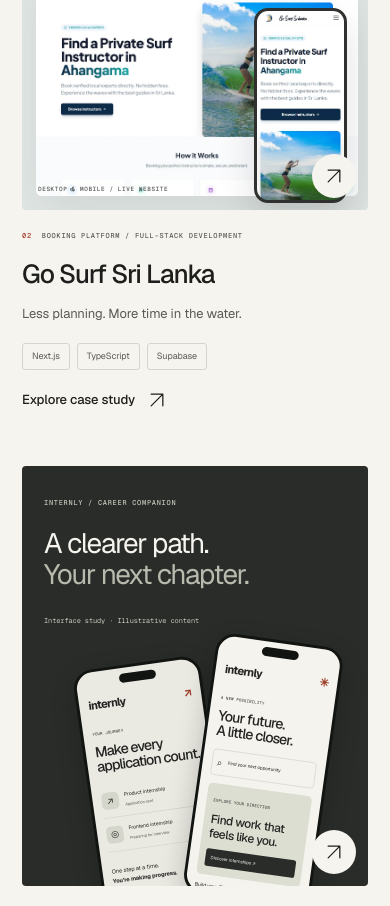
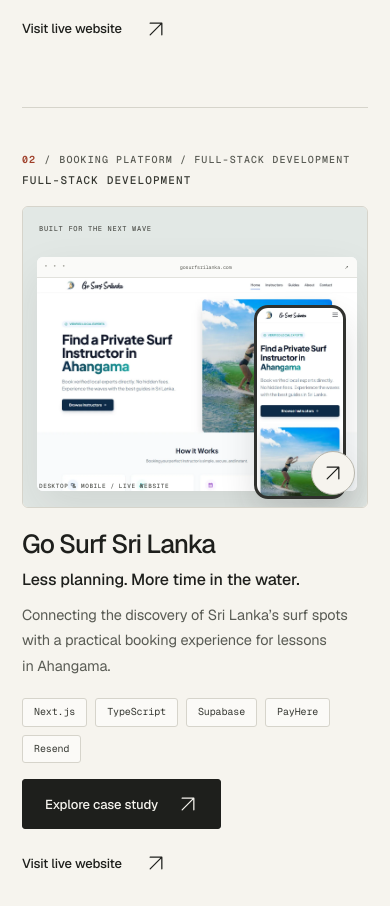
Before and after one commit to tharinduxn/tharindunimesh.com, a Next.js app: page / in a window 390 px wide. Shown: the part 2032-2938 px from the top of the page. Built offline with nearby package versions, Linux system fonts and the light colour scheme.

Commit message:
feat(projects): implement immersive case study layout

```diff
--- a/app/styles/projects.css
+++ b/app/styles/projects.css
@@ -1,12 +1,33 @@
 .project-list {
   display: flex;
   flex-direction: column;
-  gap: 70px;
+  gap: 88px;
+}
+.project {
+  padding-bottom: 56px;
+  border-bottom: 1px solid var(--line);
+}
+.project:last-child {
+  padding-bottom: 0;
+  border-bottom: 0;
+}
+.project-meta-bar {
+  display: flex;
+  justify-content: space-between;
+  align-items: center;
+  gap: 16px;
+  margin-bottom: 16px;
+  color: var(--muted);
+}
+.project-role-badge {
+  color: var(--ink-secondary);
 }
 .project-preview {
   display: block;
   position: relative;
-  border-radius: 4px;
+  border-radius: var(--radius-sm);
+  border: 1px solid var(--line);
+  overflow: hidden;
 }
 .project-visual {
   height: 560px;
@@ -86,58 +107,96 @@
   position: absolute;
   bottom: 20px;
   right: 20px;
-  width: 44px;
-  height: 44px;
+  width: 48px;
+  height: 48px;
   border-radius: 50%;
   background: var(--paper);
   color: var(--ink);
+  border: 1px solid var(--line-strong);
+  box-shadow: var(--shadow-md);
   display: grid;
   place-items: center;
+  transition:
+    background var(--duration-fast) var(--ease-out),
+    color var(--duration-fast) var(--ease-out),
+    border-color var(--duration-fast) var(--ease-out),
+    transform var(--duration-fast) var(--ease-out);
+}
+.project-open:hover {
+  background: var(--accent);
+  color: var(--paper);
+  border-color: var(--accent);
+  transform: scale(1.05);
 }
 .project-caption {
-  display: flex;
-  justify-content: space-between;
-  gap: 24px;
-  padding-top: 27px;
+  display: grid;
+  grid-template-columns: 1.2fr 1fr;
+  gap: 48px;
+  padding-top: 32px;
+  align-items: start;
 }
 .project-category {
   display: flex;
-  gap: 18px;
+  align-items: center;
+  gap: 10px;
   color: var(--muted);
-  font-size: 9px;
+  font-size: 11px;
 }
-.project-category > span {
+.project-category > span:first-child {
+  color: var(--accent);
+  font-weight: 600;
+}
+.project-caption h3 {
+  font-size: clamp(28px, 3.2vw, 38px);
+  font-weight: 500;
+  letter-spacing: var(--tracking-heading);
+  line-height: 1.1;
+}
+.project-caption h3 a:hover {
   color: var(--accent);
 }
-.project-caption h3 {
-  font-size: 30px;
+.project-tagline {
+  font-size: 16px;
   font-weight: 500;
-  letter-spacing: -0.045em;
-  margin-top: 12px;
+  color: var(--ink);
+  margin-top: 10px;
+  line-height: 1.5;
 }
-.project-caption p {
-  font-size: 13px;
+.project-summary {
+  font-size: 14.5px;
   color: var(--muted);
-  margin-top: 8px;
-  line-height: 1.6;
+  margin-top: 10px;
+  line-height: 1.75;
+  max-width: 54ch;
 }
 .project-caption-right {
   display: flex;
   flex-direction: column;
   align-items: flex-end;
   justify-content: space-between;
+  gap: 24px;
 }
 .project-tags {
   display: flex;
   flex-wrap: wrap;
-  gap: 7px;
+  justify-content: flex-end;
+  gap: 8px;
 }
 .project-tags span {
   border: 1px solid var(--line);
-  border-radius: 3px;
-  padding: 5px 9px;
-  font-size: 10px;
-  color: var(--muted);
+  background: var(--surface-elevated);
+  border-radius: var(--radius-xs);
+  padding: 5px 11px;
+  font-family: var(--font-geist-mono), monospace;
+  font-size: 11px;
+  color: var(--ink-secondary);
+}
+.project-actions {
+  display: flex;
+  flex-wrap: wrap;
+  align-items: center;
+  justify-content: flex-end;
+  gap: 12px 24px;
 }
 .visual-internly {
   background: #292c28;
@@ -306,17 +365,24 @@
   margin-top: 25px;
 }
 .case-intro {
-  padding-block: 65px 45px;
+  padding-block: 56px 45px;
+}
+.case-top-bar {
+  display: flex;
+  justify-content: space-between;
+  align-items: center;
+  flex-wrap: wrap;
+  gap: 16px;
 }
 .case-intro .section-label {
   flex-wrap: wrap;
 }
 .case-intro h1 {
   font-size: clamp(50px, 7.7vw, 108px);
-  line-height: 1.05;
-  letter-spacing: -0.07em;
+  line-height: 1.02;
+  letter-spacing: var(--tracking-display);
   font-weight: 500;
-  margin: 25px 0;
+  margin: 24px 0 18px;
 }
 .case-tagline {
   font-size: clamp(18px, 2.2vw, 28px);
@@ -326,19 +392,23 @@
 .case-facts {
   display: grid;
   grid-template-columns: 1fr 1.5fr auto;
+  align-items: center;
   gap: 30px;
-  margin-top: 48px;
-  padding-top: 26px;
-  border-top: 1px solid var(--line);
+  margin-top: 44px;
+  padding: 24px 28px;
+  border: 1px solid var(--line);
+  border-radius: var(--radius-sm);
+  background: var(--surface-elevated);
 }
 .case-facts .eyebrow {
   color: var(--muted);
-  font-size: 9px;
+  font-size: 10px;
 }
 .case-facts p {
-  font-size: 12px;
-  line-height: 1.8;
-  margin-top: 8px;
+  font-size: 14px;
+  font-weight: 500;
+  line-height: 1.6;
+  margin-top: 6px;
 }
 .case-main-visual .project-visual {
   height: 620px;
@@ -500,23 +570,34 @@
     height: 44px;
   }
   .project-caption {
-    display: block;
-    padding-top: 20px;
+    grid-template-columns: 1fr;
+    gap: 20px;
+    padding-top: 22px;
+  }
+  .project-meta-bar {
+    flex-direction: column;
+    align-items: flex-start;
+    gap: 4px;
   }
   .project-caption h3 {
     font-size: 26px;
   }
   .project-category {
-    gap: 10px;
-    font-size: 7px;
+    gap: 8px;
+    font-size: 10px;
   }
   .project-caption-right {
-    align-items: start;
-    margin-top: 18px;
-    gap: 8px;
+    align-items: flex-start;
+    gap: 16px;
+  }
+  .project-tags {
+    justify-content: flex-start;
+  }
+  .project-actions {
+    justify-content: flex-start;
   }
   .project-tags span {
-    font-size: 9px;
+    font-size: 10px;
   }
   .visual-internly {
     height: 420px;
@@ -554,8 +635,12 @@
   }
   .case-facts {
     grid-template-columns: 1fr;
-    gap: 20px;
-    margin-top: 30px;
+    gap: 18px;
+    margin-top: 28px;
+    padding: 20px;
+  }
+  .case-live-btn {
+    justify-self: start;
   }
   .case-main-visual .project-visual {
     height: 300px;
--- a/app/work/[slug]/page.tsx
+++ b/app/work/[slug]/page.tsx
@@ -33,9 +33,14 @@
       <MotionEffects key={slug} />
       <main className="case-study" id="main-content" tabIndex={-1}>
         <section className="case-intro container" data-page-enter>
-          <div className="section-label eyebrow">
-            <span className="index">Case study / {project.number}</span>
-            {project.category}
+          <div className="case-top-bar">
+            <div className="section-label eyebrow">
+              <span className="index">Case study / {project.number}</span>
+              {project.category}
+            </div>
+            <Link className="text-link case-back-link" href="/#work">
+              All selected work <Arrow direction="right" />
+            </Link>
           </div>
           <h1>
             {project.title}
@@ -51,7 +56,12 @@
               <span className="eyebrow">Toolkit</span>
               <p>{project.stack.join(" / ")}</p>
             </div>
-            <a className="text-link" href={project.url} target="_blank" rel="noopener noreferrer">
+            <a
+              className="button button-dark case-live-btn"
+              href={project.url}
+              target="_blank"
+              rel="noopener noreferrer"
+            >
               {project.linkLabel}
               <span className="sr-only"> (opens in a new tab)</span> <Arrow />
             </a>
--- a/components/projects.tsx
+++ b/components/projects.tsx
@@ -18,13 +18,21 @@
           </h2>
         </div>
         <p>
-          Different challenges. The same care.
-          <br />A selection of web experiences and mobile products I’ve brought to life.
+          Different challenges. The same care. A selection of web platforms and mobile products
+          designed and engineered from initial concept to release.
         </p>
       </div>
       <div className="project-list">
         {projects.map((project) => (
           <article className="project" data-reveal key={project.slug}>
+            <div className="project-meta-bar eyebrow">
+              <div className="project-category">
+                <span>{project.number}</span>
+                <span>/</span>
+                <span>{project.category}</span>
+              </div>
+              <span className="project-role-badge">{project.role}</span>
+            </div>
             <div className="project-preview">
               <ProjectVisual project={project} />
               <Link
@@ -36,25 +44,37 @@
               </Link>
             </div>
             <div className="project-caption">
-              <div>
-                <div className="eyebrow project-category">
-                  <span>{project.number}</span>
-                  {project.category}
-                </div>
+              <div className="project-caption-main">
                 <h3>
                   <Link href={`/work/${project.slug}`}>{project.title}</Link>
                 </h3>
-                <p>{project.tagline}</p>
+                <p className="project-tagline">{project.tagline}</p>
+                <p className="project-summary">{project.description}</p>
               </div>
               <div className="project-caption-right">
-                <div className="project-tags">
-                  {project.stack.slice(0, 3).map((tool) => (
+                <div className="project-tags" aria-label={`${project.title} technology stack`}>
+                  {project.stack.map((tool) => (
                     <span key={tool}>{tool}</span>
                   ))}
                 </div>
-                <Link className="text-link" href={`/work/${project.slug}`}>
-                  Explore case study <Arrow />
-                </Link>
+                <div className="project-actions">
+                  <Link className="button button-dark" href={`/work/${project.slug}`}>
+                    Explore case study <Arrow />
+                  </Link>
+                  <a
+                    className="text-link"
+                    href={project.url}
+                    target="_blank"
+                    rel="noopener noreferrer"
+                  >
+                    {project.linkLabel}
+                    <span className="sr-only">
+                      {" "}
+                      for {project.title} (opens in a new tab)
+                    </span>{" "}
+                    <Arrow />
+                  </a>
+                </div>
               </div>
             </div>
           </article>
```
